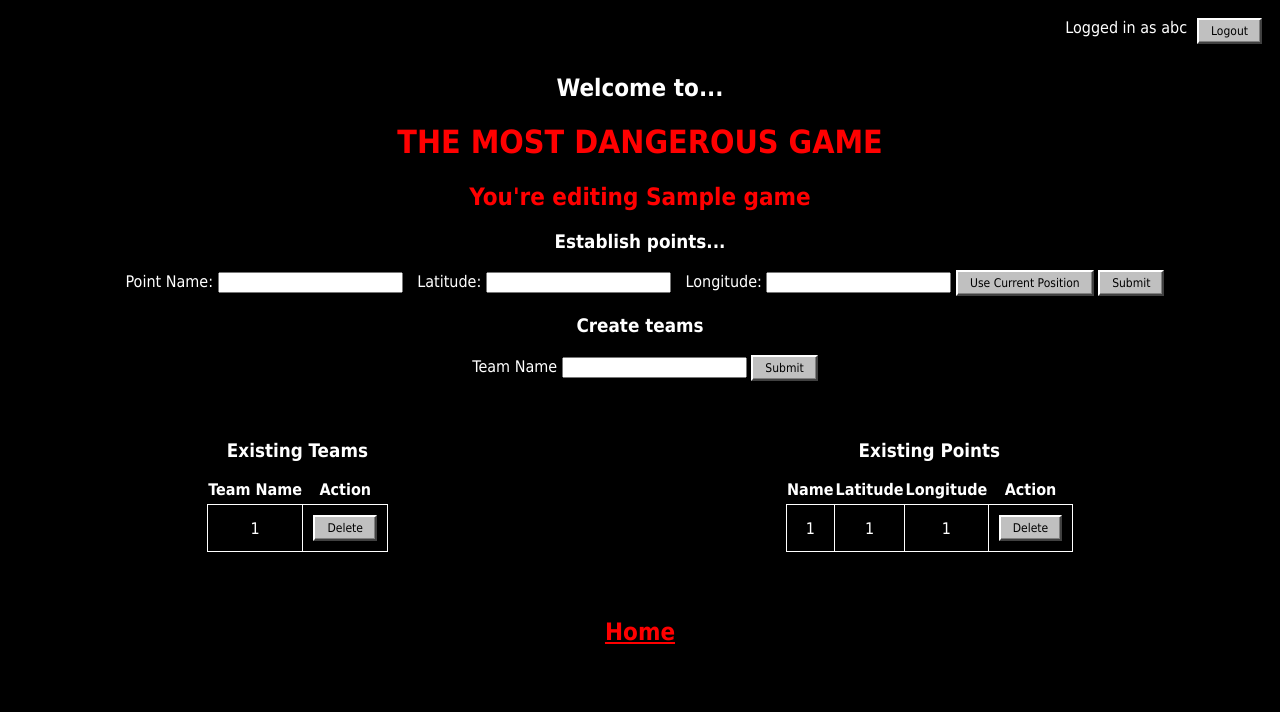
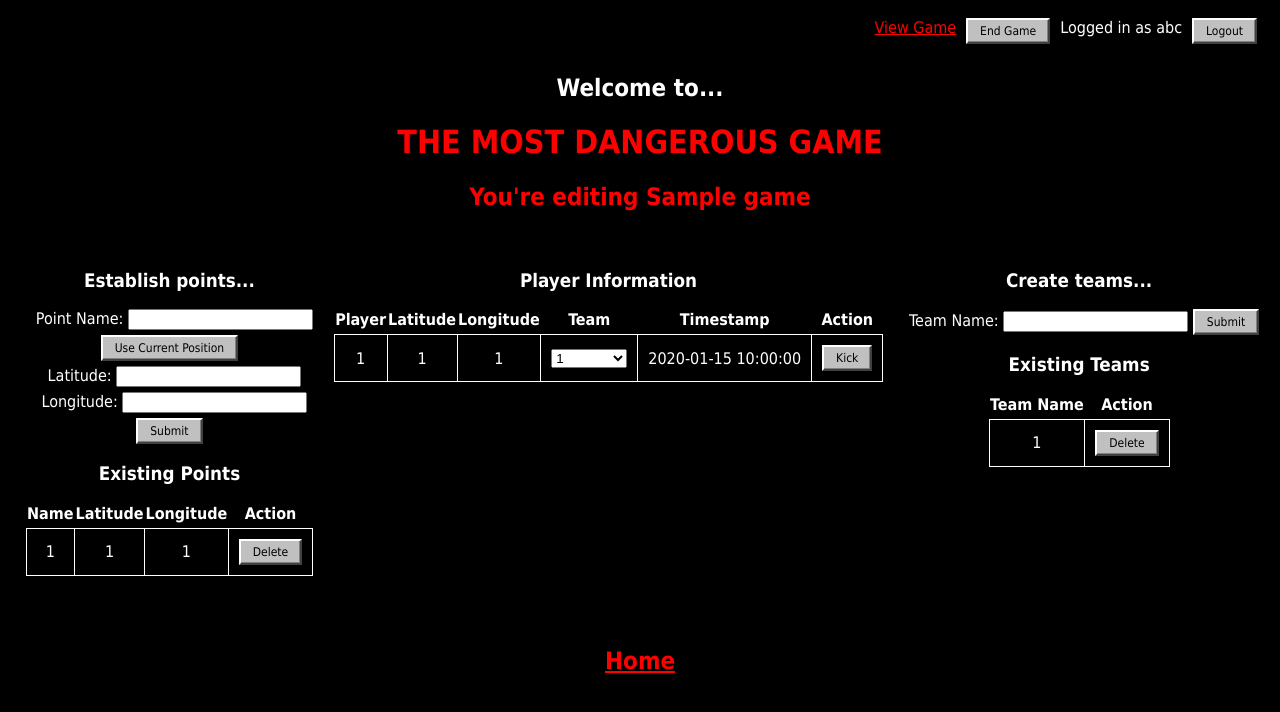
Before and after one commit to Peyton3995/themostdangerousgame, a Flask app: page /add_game/1 in a window 1280 px wide. Shown: the top 712 px of the page. Run offline with Flask 3, Linux system fonts and the light colour scheme; a user stored in the database is signed in; tables that the repository leaves empty hold one stand-in row (values such as "Sample post").

Commit message:
improve game edit page, improve site navigation

```diff
--- a/main.py
+++ b/main.py
@@ -226,14 +226,16 @@ def update_position(user_id):
     data = request.get_json()
     latitude = data.get("latitude")
     longitude = data.get("longitude")
+    team_id = data.get("team_id")
+    game_id = data.get("game_id")
 
     if latitude is None or longitude is None:
         return jsonify({"error": "latitude and longitude are required"}), 400
 
     conn = get_db_connection()
     result = conn.execute(
-        "UPDATE positions SET latitude = ?, longitude = ?, timestamp = CURRENT_TIMESTAMP WHERE user_id = ?",
-        (latitude, longitude, current_user.id),
+        "UPDATE positions SET latitude = ?, longitude = ?, team_id = ?, timestamp = CURRENT_TIMESTAMP WHERE user_id = ? AND game_id = ?",
+        (latitude, longitude, team_id, current_user.username, game_id),
     )
     conn.commit()
     conn.close()
@@ -248,6 +250,18 @@ def update_position(user_id):
 def delete_positions_by_game(game_id):
     conn = get_db_connection()
     result = conn.execute("DELETE FROM positions WHERE game_id = ?", (game_id,))
+    conn.commit()
+    conn.close()
+
+    if result.rowcount == 0:
+        return jsonify({"message": f"No positions found for game_id '{game_id}'"}), 404
+
+    return jsonify({"message": f"Deleted position(s) for game_id '{game_id}'"}), 200
+
+@app.route("/positions/<game_id>/<user_id>", methods=["DELETE"])
+def delete_positions_by_user(game_id, user_id):
+    conn = get_db_connection()
+    result = conn.execute("DELETE FROM positions WHERE game_id = ? AND user_id = ?", (game_id, user_id))
     conn.commit()
     conn.close()
 
@@ -416,7 +430,10 @@ def get_game(game_id):
 @app.route("/games/<game_id>", methods=["DELETE"])
 def delete_game(game_id):
     conn = get_db_connection()
-    result = conn.execute("DELETE FROM games WHERE name = ?", (game_id,))
+    result = conn.execute("DELETE FROM games WHERE id = ?", (game_id,))
+    conn.execute("DELETE FROM teams WHERE game_id = ?", (game_id,))
+    conn.execute("DELETE FROM positions WHERE game_id = ?", (game_id,))
+    conn.execute("DELETE FROM points WHERE game_id = ?", (game_id,))
     conn.commit()
     conn.close()
 
--- a/static/gameCreate.js
+++ b/static/gameCreate.js
@@ -1,4 +1,5 @@
 let game_id
+let stored_teams
 
 document.addEventListener("DOMContentLoaded", () => {
     const pathParts = window.location.pathname.split('/');
@@ -8,6 +9,7 @@ document.addEventListener("DOMContentLoaded", () => {
     checkAuthStatus()
     loadPoints()
     loadTeams()
+    loadUsers()
 });
 
 async function getGameById(game_id) {
@@ -83,6 +85,7 @@ async function submitTeam() {
 async function loadTeams() {
     const res = await fetch(`/teams/${game_id}`);
     const teams = await res.json();
+    stored_teams = teams
 
     const tbody = document.getElementById("teams-body");
     tbody.innerHTML = "";
@@ -159,6 +162,80 @@ async function deletePoint(point_id) {
     loadPoints();
 }
 
+async function loadUsers() {
+    const playersBody = document.querySelector('#players-table tbody');
+    fetch(`/positions/${game_id}`)
+        .then(response => response.json())
+        .then(data => {
+            playersBody.innerHTML = '';
+            if (data.length === 0 && !is_joined) {
+                playersBody.innerHTML = '<tr><td colspan="4">No player data available.</td></tr>';
+                return;
+            }
+            data.forEach(p => {
+                const teamOptions = stored_teams.map(team =>
+                    `<option value="${team.team_id}" ${team.team_id === p.team_id ? "selected" : ""}>
+                    ${team.team_id}
+                    </option>`
+                ).join("");
+                const row = document.createElement('tr');
+                row.innerHTML = `
+                <td>${p.user_id}</td>
+                <td>${p.latitude}</td>
+                <td>${p.longitude}</td>
+                <td>
+                    <select onchange="changeUserTeam('${p.user_id}', this.value, ${p.latitude}, ${p.longitude})">
+                        <option value="">No Team</option>
+                        ${teamOptions}
+                    </select>
+                </td>
+                </td>
+                <td>${p.timestamp}</td>
+                <td>
+                    <button onclick="deleteUser('${p.user_id}')">Kick</button>
+                </td>`
+                playersBody.appendChild(row);
+            });
+        })
+        .catch(() => {
+            playersBody.innerHTML = '<tr><td colspan="4">Failed to load player data.</td></tr>';
+        }
+    );
+}
+
+async function deleteUser(user_id) {
+
+    await fetch(`/positions/${game_id}/${user_id}`, {
+        method: "DELETE"
+    });
+
+    loadUsers();
+}
+
+async function changeUserTeam(user_id, team_id, latitude, longitude) {
+    await fetch(`/positions/${user_id}`, {
+        method: "PUT",
+        headers: {
+            "Content-Type": "application/json"
+        },
+        body: JSON.stringify({
+            game_id: game_id,
+            team_id: team_id,
+            latitude: latitude,
+            longitude: longitude
+        })
+    });
+
+    loadUsers();
+}
+
+async function deleteGame(){
+    window.location.href = "/";
+    await fetch(`/games/${game_id}`, {
+        method: "DELETE"
+    })
+}
+
 async function getLocation() {
     if (navigator.geolocation) {
         navigator.geolocation.getCurrentPosition(success, error);
@@ -203,6 +280,7 @@ async function checkAuthStatus() {
             `Logged in as ${data.username}`;
         document.getElementById("user-display").style.display = "inline";
         document.getElementById("logout-btn").style.display = "inline";
+        document.getElementById("view-game").href = `/display_game/${game_id}`
     }
 }
 
--- a/static/gameDisplay.js
+++ b/static/gameDisplay.js
@@ -161,6 +161,8 @@ async function checkJoinStatus() {
     if (data.joined) {
         document.getElementById("play-container").style.display = "block";
         document.getElementById("join-container").style.display = "none";
+        document.getElementById("edit-game").style.display = "inline"
+        document.getElementById("edit-link").href = `/add_game/${game_id}`
         is_joined = true
         addDistanceColumnHeader()
 
--- a/static/style.css
+++ b/static/style.css
@@ -3,6 +3,11 @@ Peyton Luhring
 Jan '24
 Web Apps personal page. CSS file
 */
+div{
+    margin-bottom: 5px;
+    margin-left: 5px;
+    margin-right: 5px;
+}
 
 /* Creates standard for all paragraphs */
 .paragraph-block {
--- a/templates/add_game.html
+++ b/templates/add_game.html
@@ -18,6 +18,8 @@
 
 <body>
     <div id="auth-bar" style="display:flex; justify-content:flex-end; gap:10px; padding:10px;">
+        <span><a id="view-game" href="">View Game</a></span>
+        <button type="button" onclick="deleteGame()">End Game</button>
         <span id="user-display" style="display:none;"></span>
         <button id="logout-btn" style="display:none;">Logout</button>
     </div>
@@ -29,53 +31,31 @@
     </div>
 
     <div style="margin-left: auto; margin-right: auto; text-align: center">
+
+        <div style="display:flex; justify-content:space-around; margin-top:40px;">
+            <!-- POINTS TABLE -->
+            <div>
                 <form>
                     <h3>Establish points...</h3>
-
+                    <div>
                         <label for="point_id">Point Name:</label>
                         <input type="text" id="point_id" name="point_id" required>
-
+                    </div>
+                    <div>
+                        <button type="button" onclick="getLocation()">Use Current Position</button>
+                    </div>
+                    <div>
                         <label for="point_lat">Latitude:</label>
                         <input type="text" id="point_lat" name="point_lat" required>
-
+                    </div>
+                    <div>
                         <label for="point_long">Longitude:</label>
                         <input type="text" id="point_long" name="point_long" required>
-
-            <button type="button" onclick="getLocation()">Use Current Position</button>
+                    </div>
+                    <div>
                         <button type="button" onclick="submitPoint()">Submit</button>
+                    </div>
                 </form>
-
-        <form>
-            <h3>Create teams</h3>
-
-            <label for="team_id">Team Name</label>
-            <input type="text" id="team_id" name="team_id" required>
-
-            <button type="button" onclick="submitTeam()">Submit</button>
-        </form>
-
-        <div style="display:flex; justify-content:space-around; margin-top:40px;">
-
-            <!-- TEAMS TABLE -->
-            <div>
-                <h3>Existing Teams</h3>
-                <table>
-                    <thead>
-                        <tr>
-                            <th>Team Name</th>
-                            <th>Action</th>
-                        </tr>
-                    </thead>
-                    <tbody id="teams-body">
-                        <tr>
-                            <td colspan="2">Loading teams...</td>
-                        </tr>
-                    </tbody>
-                </table>
-            </div>
-
-            <!-- POINTS TABLE -->
-            <div>
                 <h3>Existing Points</h3>
                 <table>
                     <thead>
@@ -94,9 +74,57 @@
                 </table>
             </div>
 
+            <!-- USER TABLE -->
+            <div>
+                <h3>Player Information</h3>
+                <table id="players-table">
+                    <thead>
+                        <tr>
+                            <th>Player</th>
+                            <th>Latitude</th>
+                            <th>Longitude</th>
+                            <th>Team</th>
+                            <th>Timestamp</th>
+                            <th>Action</th>
+                        </tr>
+                    </thead>
+                    <tbody>
+                        <tr>
+                            <td colspan="4">Loading player data...</td>
+                        </tr>
+                    </tbody>
+                </table>
             </div>
 
+            <!-- TEAMS TABLE -->
+            <div>
+                <form>
+                    <h3>Create teams...</h3>
+
+                    <label for="team_id">Team Name: </label>
+                    <input type="text" id="team_id" name="team_id" required>
+
+                    <button type="button" onclick="submitTeam()">Submit</button>
+                </form>
+                <h3>Existing Teams</h3>
+                <table>
+                    <thead>
+                        <tr>
+                            <th>Team Name</th>
+                            <th>Action</th>
+                        </tr>
+                    </thead>
+                    <tbody id="teams-body">
+                        <tr>
+                            <td colspan="2">Loading teams...</td>
+                        </tr>
+                    </tbody>
+                </table>
+            </div>
+        </div>
+        <div>
             <p id="response"></p>
+        </div>
     </div>
 
     <footer>
--- a/templates/display.html
+++ b/templates/display.html
@@ -18,6 +18,7 @@
 
 <body>
     <div id="auth-bar" style="display:flex; justify-content:flex-end; gap:10px; padding:10px;">
+        <span id="edit-game" style="display:none;"><a id="edit-link" href="">Edit Game</a></span>
         <span id="user-display" style="display:none;"></span>
         <button id="logout-btn" style="display:none;">Logout</button>
     </div>
```
Also changed, not shown: game.db. Lines whose indentation alone changed are shown as unchanged.
